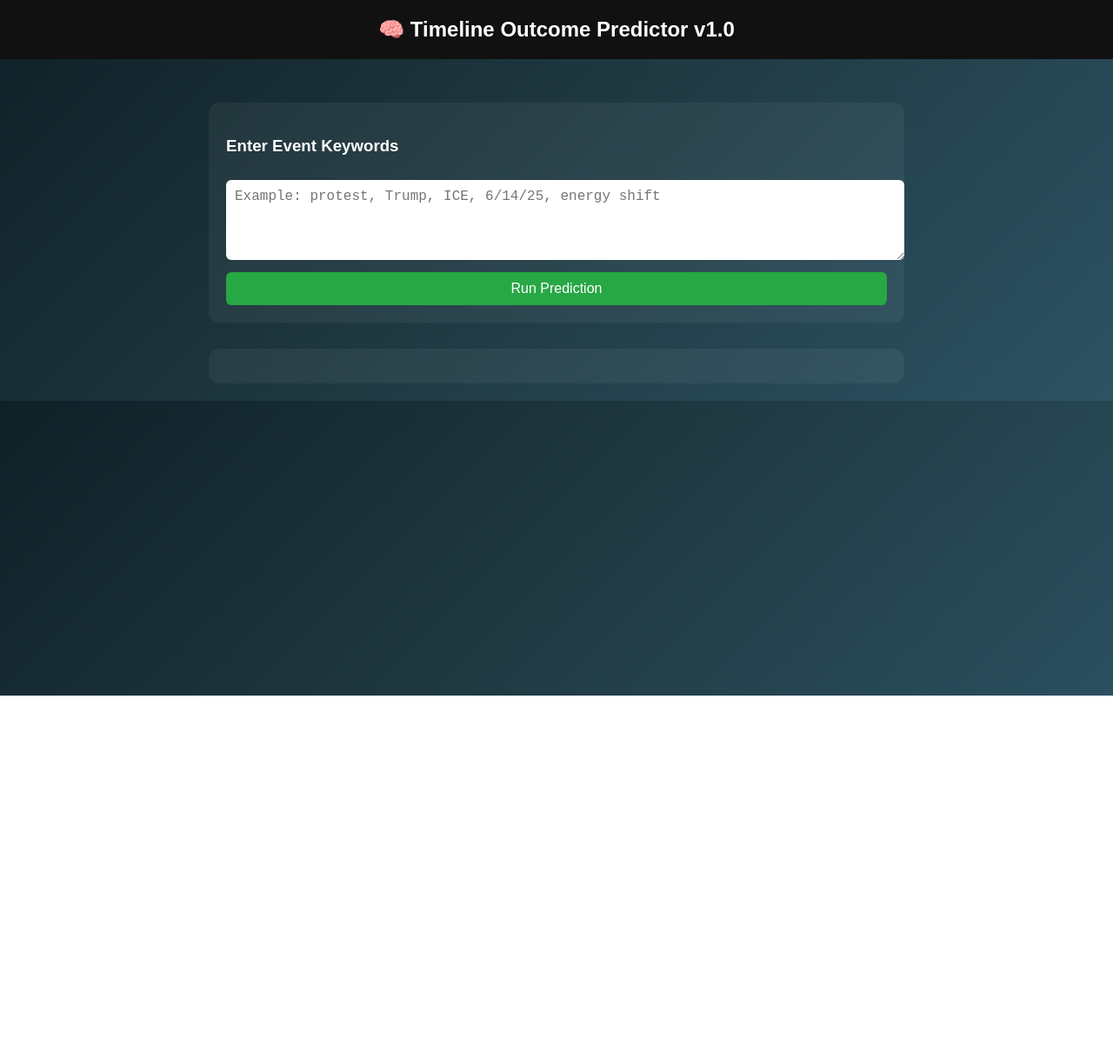
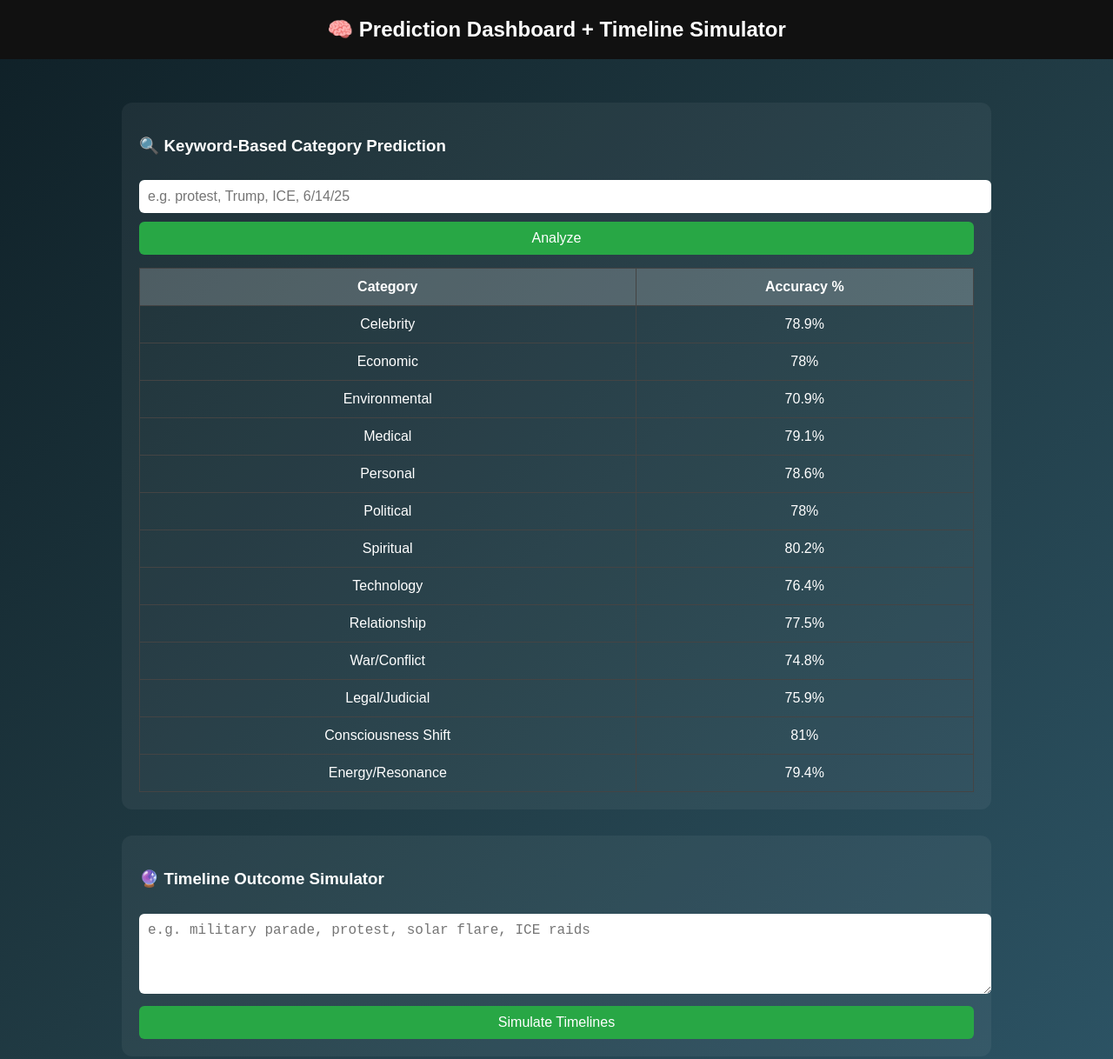
Before and after one commit to marroyo555/consciousness-prediction-dashboard, a plain HTML site: page Index.html in a window 1280 px wide. Shown: the top 1218 px of the page at 87% size. Before the commit the page ends 800 px from the top, so only its background shows below. Drawn offline with Linux system fonts and the light colour scheme.

Commit message:
Update Index.html

```diff
--- a/Index.html
+++ b/Index.html
@@ -1,8 +1,8 @@
 <!DOCTYPE html><html lang="en">
 <head>
-  <meta charset="UTF-8" />
-  <meta name="viewport" content="width=device-width, initial-scale=1.0" />
-  <title>Timeline Outcome Simulator</title>
+  <meta charset="UTF-8">
+  <meta name="viewport" content="width=device-width, initial-scale=1.0">
+  <title>Prediction + Timeline Simulator</title>
   <style>
     body {
       font-family: Arial, sans-serif;
@@ -20,10 +20,10 @@
     }
     .container {
       padding: 20px;
-      max-width: 800px;
+      max-width: 1000px;
       margin: auto;
     }
-    .input-box, .result-box {
+    .box {
       margin-top: 30px;
       padding: 20px;
       background-color: rgba(255, 255, 255, 0.05);
@@ -45,6 +45,19 @@
     button:hover {
       background-color: #218838;
     }
+    table {
+      width: 100%;
+      border-collapse: collapse;
+      margin-top: 15px;
+    }
+    th, td {
+      padding: 12px;
+      border: 1px solid #444;
+      text-align: center;
+    }
+    th {
+      background-color: rgba(255, 255, 255, 0.2);
+    }
     .timeline {
       background-color: rgba(255, 255, 255, 0.1);
       padding: 15px;
@@ -54,17 +67,88 @@
   </style>
 </head>
 <body>
-  <header>🧠 Timeline Outcome Predictor v1.0</header>
-  <div class="container">
-    <div class="input-box">
-      <h3>Enter Event Keywords</h3>
-      <textarea id="eventInput" rows="4" placeholder="Example: protest, Trump, ICE, 6/14/25, energy shift"></textarea>
-      <button onclick="predictTimelines()">Run Prediction</button>
-    </div>
-    <div id="result" class="result-box"></div>
+  <header>🧠 Prediction Dashboard + Timeline Simulator</header>
+  <div class="container"><div class="box">
+  <h3>🔍 Keyword-Based Category Prediction</h3>
+  <input id="userInput" placeholder="e.g. protest, Trump, ICE, 6/14/25">
+  <button onclick="runPrediction()">Analyze</button>
+  <div id="categoryResult"></div>
+  <table>
+    <thead>
+      <tr><th>Category</th><th>Accuracy %</th></tr>
+    </thead>
+    <tbody id="accuracyTable"></tbody>
+  </table>
+</div>
+
+<div class="box">
+  <h3>🔮 Timeline Outcome Simulator</h3>
+  <textarea id="eventInput" rows="4" placeholder="e.g. military parade, protest, solar flare, ICE raids"></textarea>
+  <button onclick="predictTimelines()">Simulate Timelines</button>
+  <div id="result"></div>
+</div>
+
   </div>  <script>
+    const rawData = {
+      "Celebrity": 78.9,
+      "Economic": 78.0,
+      "Environmental": 70.9,
+      "Medical": 79.1,
+      "Personal": 78.6,
+      "Political": 78.0,
+      "Spiritual": 80.2,
+      "Technology": 76.4,
+      "Relationship": 77.5,
+      "War/Conflict": 74.8,
+      "Legal/Judicial": 75.9,
+      "Consciousness Shift": 81.0,
+      "Energy/Resonance": 79.4
+    };
+
+    const keywordMap = {
+      "celebrity": ["celebrity", "famous", "scandal", "hollywood"],
+      "economic": ["market", "inflation", "stock", "job"],
+      "environmental": ["earthquake", "storm", "climate"],
+      "medical": ["virus", "pandemic", "hospital"],
+      "personal": ["emotion", "growth", "healing"],
+      "political": ["protest", "trump", "ice", "election"],
+      "spiritual": ["chakra", "meditation", "soul", "ascension"],
+      "technology": ["ai", "robot", "tech", "quantum"],
+      "relationship": ["love", "partner", "breakup"],
+      "war/conflict": ["war", "battle", "troops"],
+      "legal/judicial": ["court", "trial", "justice"],
+      "consciousness shift": ["awakening", "veil", "frequency"],
+      "energy/resonance": ["schumann", "magnetics", "solar"]
+    };
+
+    const accuracyTable = document.getElementById("accuracyTable");
+    for (const [cat, acc] of Object.entries(rawData)) {
+      const row = document.createElement("tr");
+      row.innerHTML = `<td>${cat}</td><td>${acc}%</td>`;
+      accuracyTable.appendChild(row);
+    }
+
+    function runPrediction() {
+      const input = document.getElementById("userInput").value.toLowerCase();
+      const output = document.getElementById("categoryResult");
+      let matched = "";
+      for (let cat in keywordMap) {
+        if (keywordMap[cat].some(k => input.includes(k))) {
+          matched = cat;
+          break;
+        }
+      }
+      if (matched) {
+        const pretty = matched.replace(/_/g, ' ');
+        const accuracy = rawData[Object.keys(rawData).find(c => c.toLowerCase() === matched)];
+        output.innerHTML = `<strong>Predicted Category:</strong> ${pretty}<br><strong>Expected Accuracy:</strong> ${accuracy}%`;
+      } else {
+        output.innerText = "No category matched. Try again.";
+      }
+    }
+
     function predictTimelines() {
-      const input = document.getElementById("eventInput").value.toLowerCase();
+      const input = document.getElementById("eventInput").value;
       const output = document.getElementById("result");
       output.innerHTML = "";
 
@@ -73,36 +157,34 @@
         return;
       }
 
-      // Mock AI simulation: generates 3 timeline options with weighted probability
-      const templates = [
+      const timelines = [
         {
-          title: "⚠️ Timeline A",
-          outcome: "Mass protests escalate. Social unrest triggers national attention. Security forces mobilized. Media narrative fractured.",
+          label: "⚠️ Timeline A",
+          desc: "Mass unrest grows. Protests escalate, invoking federal response. Narrative split between mainstream and grassroots coverage."
         },
         {
-          title: "🔮 Timeline B",
-          outcome: "Public outrage shifts to online campaigns. Government moderates stance slightly. Energy disperses digitally.",
+          label: "🔮 Timeline B",
+          desc: "Digital resistance forms. Grassroots campaigns flood social channels. No physical clash but rising tension."
         },
         {
-          title: "🌀 Timeline C",
-          outcome: "Unexpected third-party steps in (judiciary or global voice). Event diffuses under new pressure. Underlying tensions persist."
+          label: "🌀 Timeline C",
+          desc: "Unexpected resonance event. Solar or geomagnetic activity triggers psychological unity. De-escalation follows."
         }
       ];
 
-      // Random % for simulation realism
-      const percentA = Math.floor(Math.random() * 40 + 40);
-      const percentB = Math.floor((100 - percentA) * Math.random());
-      const percentC = 100 - percentA - percentB;
-      const scores = [percentA, percentB, percentC];
+      const pA = Math.floor(Math.random() * 30 + 45);
+      const pB = Math.floor((100 - pA) * Math.random());
+      const pC = 100 - pA - pB;
+      const probs = [pA, pB, pC];
 
-      templates.forEach((t, i) => {
-        const box = document.createElement("div");
-        box.className = "timeline";
-        box.innerHTML = `<strong>${t.title} (${scores[i]}%)</strong><br>${t.outcome}`;
-        output.appendChild(box);
+      timelines.forEach((t, i) => {
+        const div = document.createElement("div");
+        div.className = "timeline";
+        div.innerHTML = `<strong>${t.label} (${probs[i]}%)</strong><br>${t.desc}`;
+        output.appendChild(div);
       });
 
-      output.innerHTML += `<em>⚡ Insight: Energetic conditions or Schumann spikes may cause timeline bifurcation or rapid resonance shifts.</em>`;
+      output.innerHTML += `<em>⚡ Insight: Schumann spikes or KP ≥ 6 may induce sudden timeline divergence.</em>`;
     }
   </script></body>
 </html>
```
